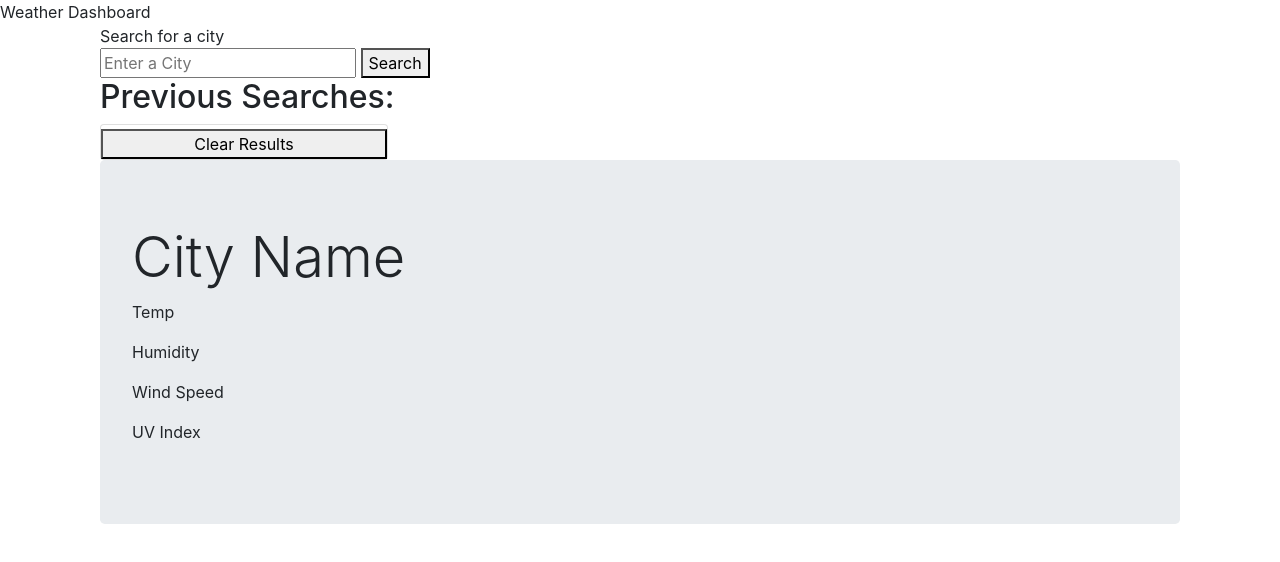
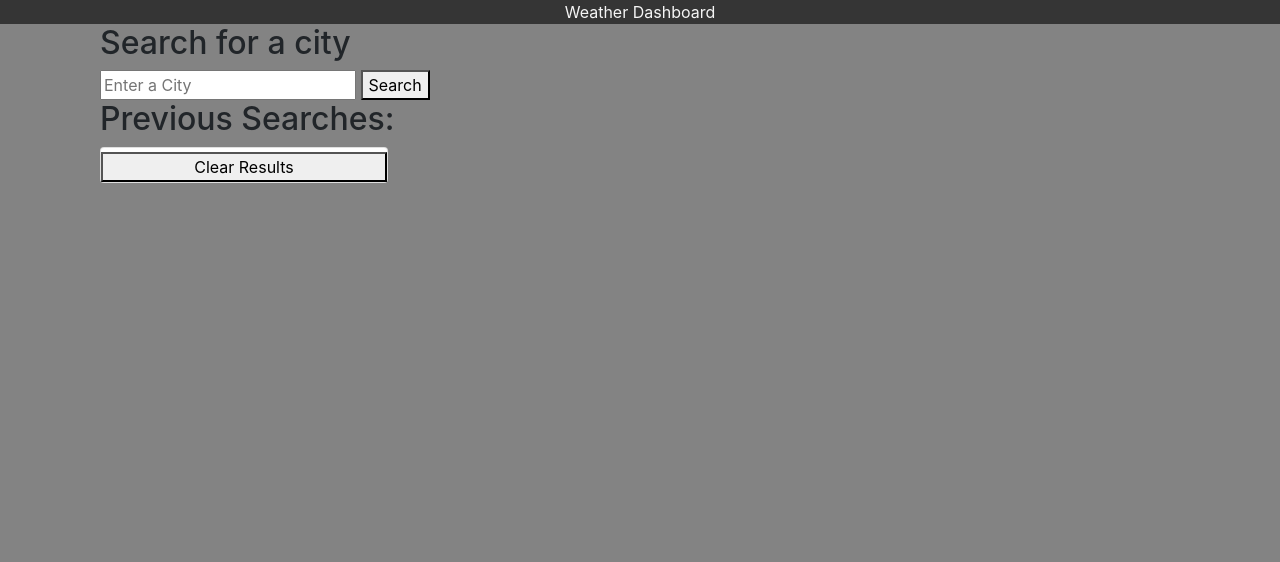
Before and after one commit to iPan7/weatherhw, a plain HTML site: page index.html in a window 1280 px wide. Drawn offline with nearby package versions, Linux system fonts and the light colour scheme.

Commit message:
third commit

```diff
--- a/Assets/script.js
+++ b/Assets/script.js
@@ -1,5 +1,5 @@
 //Hides elements that will show once the first search goes through.
-$(".current-box").hide();
+$(".jumbotron").hide();
 $(".forecast-banner").hide();
 var forecastdisplay;
 
@@ -48,7 +48,7 @@ $(".search").on("click", function() {
         console.log(response);
         $(".prev-list").prepend("<button class='prev-city mt-1'>" + subject + "</button>");
         localStorage.setItem(subject, subject);
-        $(".current-box").show();
+        $(".jumbotron").show();
         $(".forecast-banner").show();
         var iconcode = response.weather[0].icon;
         var iconurl = "http://openweathermap.org/img/w/" + iconcode + ".png";
--- /dev/null
+++ b/Assets/style.css
@@ -0,0 +1,9 @@
+.title {
+    background-color: rgb(53, 53, 53);
+    color: whitesmoke;
+    text-align: center;
+}
+
+body {
+    background-color: rgb(131, 131, 131);
+}
--- a/index.html
+++ b/index.html
@@ -5,14 +5,15 @@
     <meta name="viewport" content="width=device-width, initial-scale=1.0">
     <title>WeatherHw</title>
     <link rel="stylesheet" href="https://stackpath.bootstrapcdn.com/bootstrap/4.4.1/css/bootstrap.min.css" integrity="sha384-Vkoo8x4CGsO3+Hhxv8T/Q5PaXtkKtu6ug5TOeNV6gBiFeWPGFN9MuhOf23Q9Ifjh" crossorigin="anonymous">
+    <link rel="stylesheet" href="assets/style.css">
 </head>
 <body>
 
-<navbar>Weather Dashboard</navbar>
+<div class="title">Weather Dashboard</div>
 
 <div class="container">
         <div class="col-4">
-            Search for a city
+            <h2>Search for a city</h2>
             <div>
                 <input class="subject" placeholder="Enter a City"></input>
                 <button class="search">Search</button>
@@ -26,6 +27,7 @@
         </div>
         <div class="col-12">
                     <div class="jumbotron">
+                        <img class="icon" src="" alt="Weather icon">
                         <h4 class="display-4 cityName">City Name</h4>
                         <p class="temp">Temp</p>
                         <p class="humidity">Humidity</p>
```
